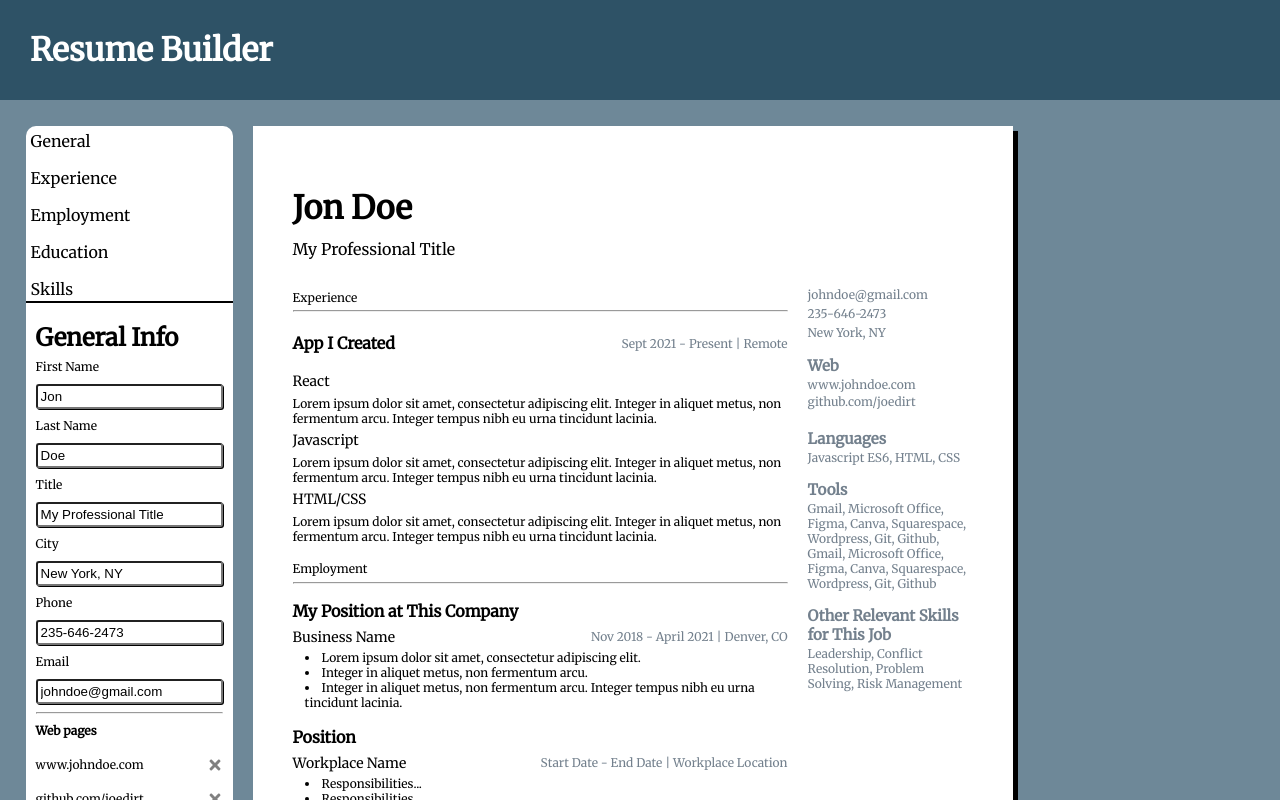
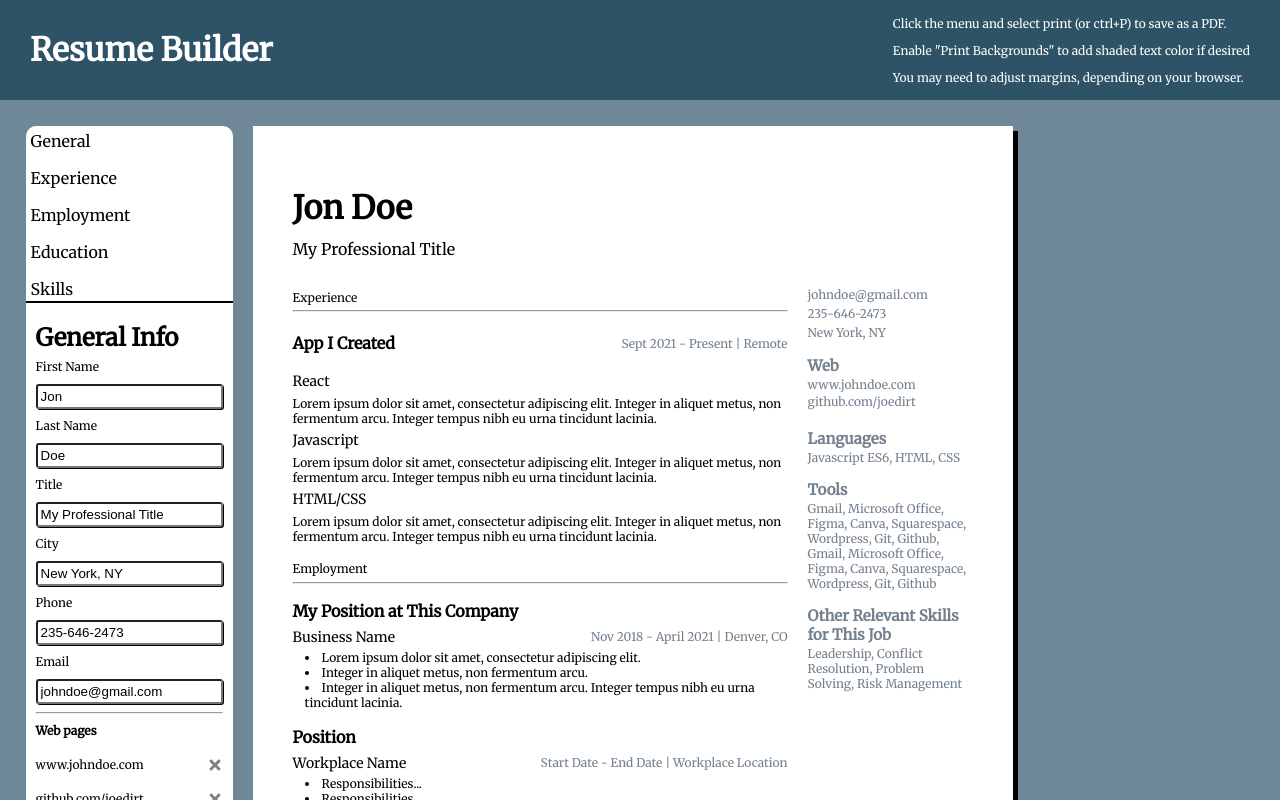
Before and after one commit to napolitanj/resume-builder, a React (Create React App) app: page / in a window 1280 px wide. Shown: the top 800 px of the page. Built offline with nearby package versions, Linux system fonts and the light colour scheme.

Commit message:
Finalize print stlying

```diff
--- a/src/App.js
+++ b/src/App.js
@@ -8,6 +8,11 @@ class App extends Component {
       <div className="App">
         <header className="header">
           <h1>Resume Builder</h1>
+          <div>
+            <p>Click the menu and select print (or ctrl+P) to save as a PDF.</p>
+            <p>Enable "Print Backgrounds" to add shaded text color if desired</p>
+            <p>You may need to adjust margins, depending on your browser.</p>
+          </div>
         </header>
         <Main/>
         <footer className="footer">
```
